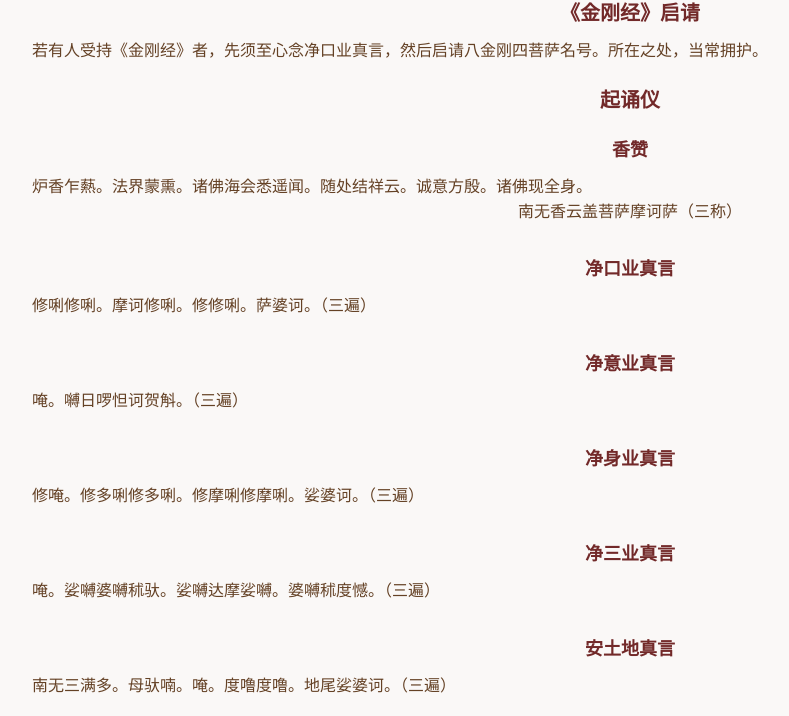
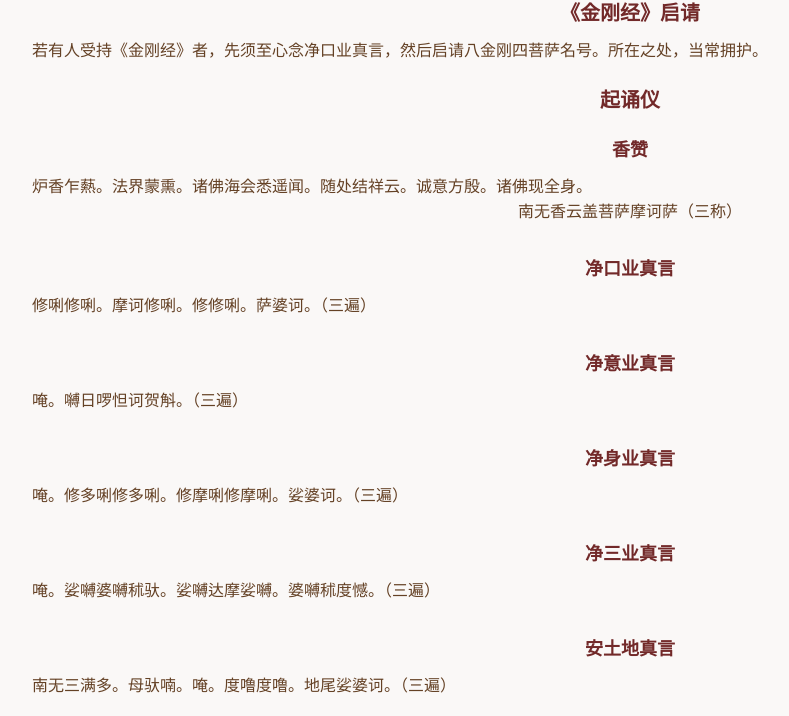
Before and after one commit to suizhengfaxing/jingangjing, a plain HTML site: page index.html in a window 1280 px wide. Shown: the part 84-800 px from the top of the page, without its empty margins (10-799 px from the left). Drawn offline with Linux system fonts and the light colour scheme.

Commit message:
Add files via upload

```diff
--- a/index.html
+++ b/index.html
@@ -150,7 +150,7 @@
                     </strong>
                 </p>
                 <p style="line-height: 1.5em; margin-bottom: 0px; padding: 0px; outline: 0px; max-width: 100%; clear: both; min-height: 1em; color: rgb(100, 65, 37); font-family: system-ui, -apple-system, BlinkMacSystemFont, Helvetica Neue, PingFang SC, Hiragino Sans GB, Microsoft YaHei UI, Microsoft YaHei, Arial, sans-serif; font-size: 16px; overflow-wrap: break-word !important;">
-                    &emsp;&emsp;修唵。修多唎修多唎。修摩唎修摩唎。娑婆诃。（三遍）
+                    &emsp;&emsp;唵。修多唎修多唎。修摩唎修摩唎。娑婆诃。（三遍）
                 </p>
                 <p style="margin-bottom: 0px; padding: 0px; outline: 0px; max-width: 100%; clear: both; min-height: 1em; color: rgb(100, 65, 37); font-family: system-ui, -apple-system, BlinkMacSystemFont, Helvetica Neue, PingFang SC, Hiragino Sans GB, Microsoft YaHei UI, Microsoft YaHei, Arial, sans-serif; font-size: 16px; text-align: center; overflow-wrap: break-word !important;">
                     <br style="margin: 0px; padding: 0px; outline: 0px; max-width: 100%; overflow-wrap: break-word !important;">
```
